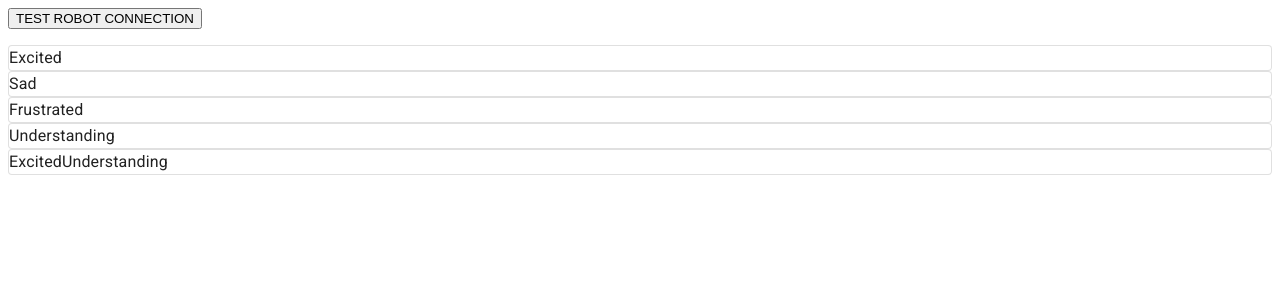
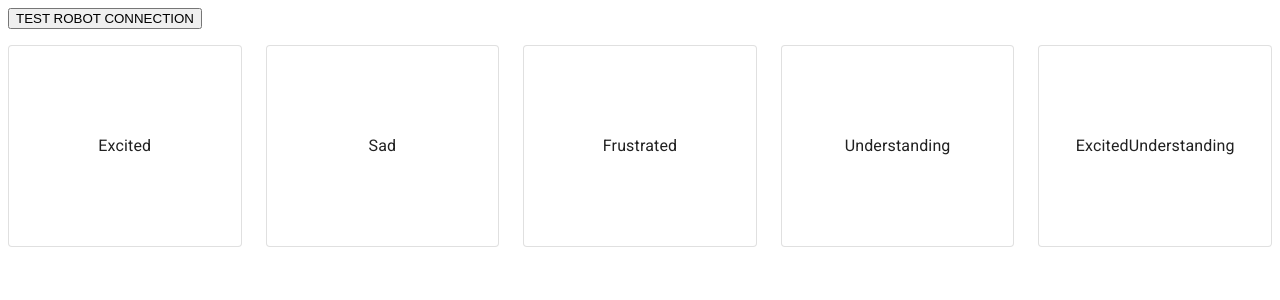
Before and after one commit to einarhaaland/robot-caretaker, a React (Create React App) app in the folder frontend/: page / in a window 1280 px wide. Shown: the top 300 px of the page. Built offline with nearby package versions, Linux system fonts and the light colour scheme; no server answers; a web font is replaced by a local one.

Commit message:
Use MUI Grid on moodcards

```diff
--- a/frontend/src/App.tsx
+++ b/frontend/src/App.tsx
@@ -1,4 +1,5 @@
 import React, { useEffect } from 'react';
+import { Grid } from '@mui/material';
 import './App.css';
 import FetchButton from './components/FetchButton';
 import MoodCard from './components/MoodCard';
@@ -18,11 +19,23 @@ function App() {
   return (
     <>
       <FetchButton />
-      <MoodCard title='Excited'/>
-      <MoodCard title='Sad'/>
-      <MoodCard title='Frustrated'/>
-      <MoodCard title='Understanding'/>
-      <MoodCard title='ExcitedUnderstanding'/>
+      <Grid container spacing={3}>
+        <Grid item xs>
+          <MoodCard title='Excited'/>
+        </Grid>
+        <Grid item xs>
+          <MoodCard title='Sad'/>
+        </Grid>
+        <Grid item xs>
+          <MoodCard title='Frustrated'/>
+        </Grid>
+        <Grid item xs>
+          <MoodCard title='Understanding'/>
+        </Grid>
+        <Grid item xs>
+          <MoodCard title='ExcitedUnderstanding'/>
+        </Grid>
+      </Grid>
     </>
   );
 }
--- a/frontend/src/components/MoodCard.tsx
+++ b/frontend/src/components/MoodCard.tsx
@@ -18,9 +18,9 @@ function MoodCard(props: MoodProps) {
     }
 
     return (
-        <Card variant='outlined'>
-            <CardActionArea onClick={handleClick}>
-                <Typography>{props.title}</Typography>
+        <Card variant='outlined' sx={{ maxWidth: 275, minHeight: 200 }}>
+            <CardActionArea onClick={handleClick} sx={{ maxWidth: 275, minHeight: 200 }}>
+                <Typography align='center'>{props.title}</Typography>
             </CardActionArea>
         </Card>
     );
```
